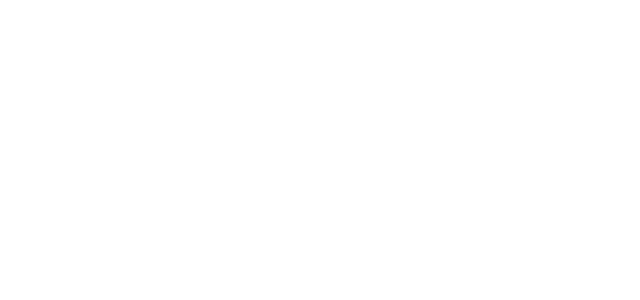
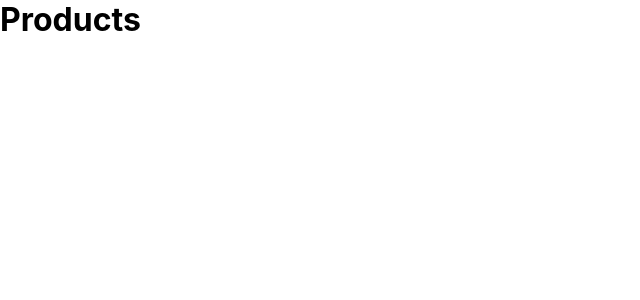
Before and after one commit to roberto-butti/prismic_nuxt, a Nuxt app: page /products in a window 1280 px wide. Before the commit this address had no page. Shown: the top 300 px of the page, without its empty margins (0-640 px from the left). Built offline with nearby package versions, Linux system fonts and the light colour scheme.

Commit message:
add products.vue

```diff
--- /dev/null
+++ b/pages/products.vue
@@ -0,0 +1,3 @@
+<template>
+  <h1>Products</h1>
+</template>
```
